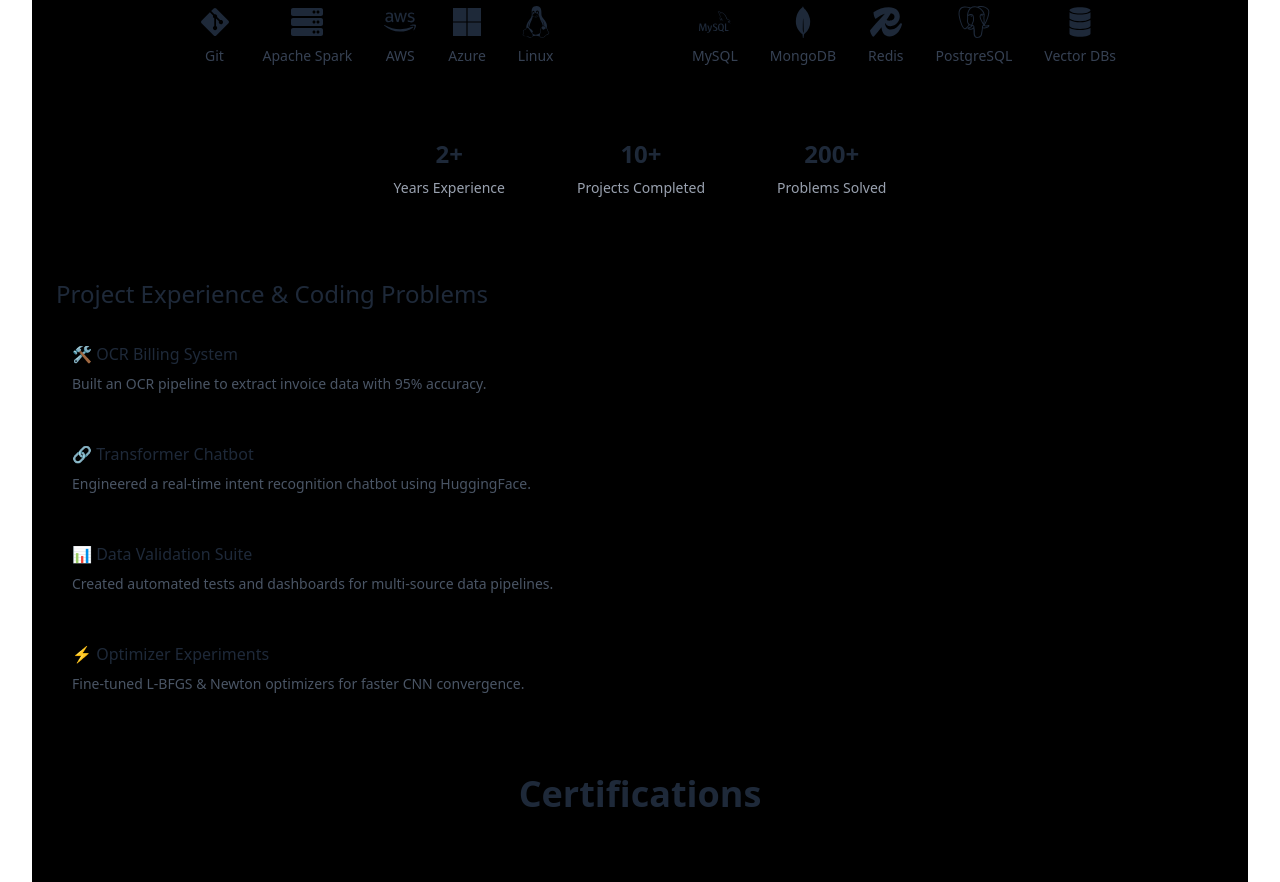
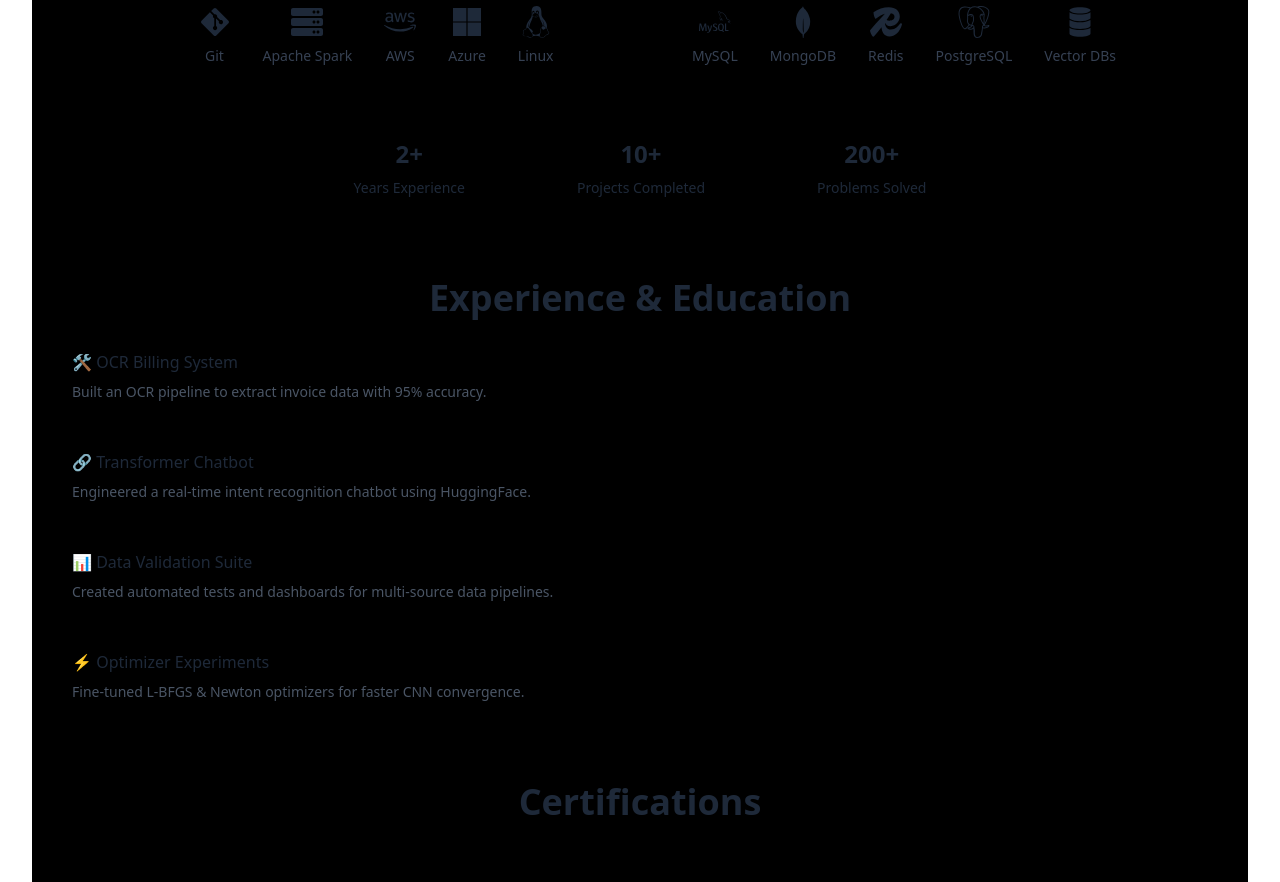
Before and after one commit to Charanvardhan/Portfolio, a Next.js app: page / in a window 1280 px wide. Shown: the part 1040-1922 px from the top of the page. Built offline with nearby package versions, Linux system fonts and the light colour scheme.

Commit message:
Increased the hover and updated the skills section

```diff
--- a/src/app/page.tsx
+++ b/src/app/page.tsx
@@ -197,7 +197,7 @@ export default function HomePage() {
 
         <div className="max-w-5xl py-8 mx-auto grid grid-cols-2 gap-8">
           {/* Programming & Scripting */}
-          <div className="p-6 bg-card rounded-lg shadow-md text-center transition-transform transform hover:-translate-y-2 hover:shadow-xl hover:bg-[#c0beb6] hover:text-[#594e46] duration-300">
+          <div className="p-6 bg-card rounded-lg shadow-md text-center transition-transform transform hover:-translate-y-4 hover:shadow-xl hover:bg-[#c0beb6] hover:text-[#594e46] duration-300">
             <h3 className="font-playfair text-xl text-secondary mb-4">
               Programming & Scripting
             </h3>
@@ -226,7 +226,7 @@ export default function HomePage() {
           </div>
 
           {/* Frameworks & Libraries */}
-          <div className="p-6 bg-card rounded-lg shadow-md text-center transition-transform transform hover:-translate-y-2 hover:shadow-xl hover:bg-[#c0beb6] hover:text-[#594e46] duration-300">
+          <div className="p-6 bg-card rounded-lg shadow-md text-center transition-transform transform hover:-translate-y-4 hover:shadow-xl hover:bg-[#c0beb6] hover:text-[#594e46] duration-300">
             <h3 className="font-playfair text-xl text-secondary mb-4">
               Frameworks & Libraries
             </h3>
@@ -255,7 +255,7 @@ export default function HomePage() {
           </div>
 
           {/* Tools & Platforms */}
-          <div className="p-6 bg-card rounded-lg shadow-md text-center transition-transform transform hover:-translate-y-2 hover:shadow-xl hover:bg-[#c0beb6] hover:text-[#594e46] duration-300">
+          <div className="p-6 bg-card rounded-lg shadow-md text-center transition-transform transform hover:-translate-y-4 hover:shadow-xl hover:bg-[#c0beb6] hover:text-[#594e46] duration-300">
             <h3 className="font-playfair text-xl text-secondary mb-4">
               Tools & Platforms
             </h3>
@@ -284,7 +284,7 @@ export default function HomePage() {
           </div>
 
           {/* Databases */}
-          <div className="p-6 bg-card rounded-lg shadow-md text-center transition-transform transform hover:-translate-y-2 hover:shadow-xl hover:bg-[#c0beb6] hover:text-[#594e46] duration-300">
+          <div className="p-6 bg-card rounded-lg shadow-md text-center transition-transform transform hover:-translate-y-4 hover:shadow-xl hover:bg-[#c0beb6] hover:text-[#594e46] duration-300">
             <h3 className="font-playfair text-xl text-secondary mb-4">
               Databases
             </h3>
@@ -345,28 +345,27 @@ export default function HomePage() {
         {/* Stats */}
         <div
           tabIndex="0"
-          className="flex flex-row justify-center items-stretch space-x-10"
+          className="flex flex-row justify-center items-stretch space-x-20"
         >
-          <div className="rounded-lg border bg-card text-card-foreground shadow-sm p-4 sm:p-6 text-center">
+          <div className="rounded-lg border bg-card text-card-foreground shadow-sm p-4 sm:p-6 text-center transition-transform transform hover:-translate-y-4 hover:shadow-xl hover:bg-[#c0beb6] hover:text-[#594e46] duration-300">
             <h3 className="text-2xl sm:text-3xl font-bold mb-2">2+</h3>
-            <p className="text-gray-400 text-sm sm:text-base">Years Experience</p>
+            <p className="text-sm sm:text-base">Years Experience</p>
           </div>
-          <div className="rounded-lg border bg-card text-card-foreground shadow-sm p-4 sm:p-6 text-center">
+          <div className="rounded-lg border bg-card text-card-foreground shadow-sm p-4 sm:p-6 text-center transition-transform transform hover:-translate-y-4 hover:shadow-xl hover:bg-[#c0beb6] hover:text-[#594e46] duration-300">
             <h3 className="text-2xl sm:text-3xl font-bold mb-2">10+</h3>
-            <p className="text-gray-400 text-sm sm:text-base">Projects Completed</p>
+            <p className="text-sm sm:text-base">Projects Completed</p>
           </div>
-          <div className="rounded-lg border bg-card text-card-foreground shadow-sm p-4 sm:p-6 text-center">
+          <div className="rounded-lg border bg-card text-card-foreground shadow-sm p-4 sm:p-6 text-center transition-transform transform hover:-translate-y-4 hover:shadow-xl hover:bg-[#c0beb6] hover:text-[#594e46] duration-300">
             <h3 className="text-2xl sm:text-3xl font-bold mb-2">200+</h3>
-            <p className="text-gray-400 text-sm sm:text-base">Problems Solved</p>
+            <p className="text-sm sm:text-base">Problems Solved</p>
           </div>
         </div>
       </section>
 
       <section id="projects" className="py-8 px-6 w-full bg-black">
         {/* Project Experience & Coding Problems */}
-        <div>
-          <h3 className="font-playfair text-2xl text-primary mb-4">
-            Project Experience & Coding Problems
+        <h3 className="font-playfair text-4xl text-primary text-center mb-4 font-bold">
+          Experience & Education
         </h3>
         <div className="grid grid-cols-1 sm:grid-cols-2 lg:grid-cols-4 gap-4">
           <div className="bg-secondary/10 p-4 rounded-lg">
@@ -394,9 +393,8 @@ export default function HomePage() {
             </p>
           </div>
         </div>
-        </div>
+      </section>
 
-      </section>
       <section id="certifications" className="py-8 px-6 w-full bg-black">
         {/* Certifications */}
         <h2 className="font-playfair text-4xl text-primary text-center mb-12 font-bold">
@@ -405,22 +403,22 @@ export default function HomePage() {
 
         {/* <div className="max-w-5xl mx-auto grid grid-cols-2 gap-8"> */}
           <div
-            // tabIndex="0"
+            tabIndex="0"
             className="flex flex-row justify-center items-stretch space-x-10"
           >
-            <div className="rounded-lg border bg-card text-card-foreground shadow-sm p-4 sm:p-6 text-center">
+            <div className="rounded-lg border bg-card text-card-foreground shadow-sm p-4 sm:p-6 text-center transition-transform transform hover:-translate-y-4 hover:shadow-xl hover:bg-[#c0beb6] hover:text-[#594e46] duration-300">
               <h3 className="text-1xl sm:text-1xl font-bold mb-2">AWS Certified Solutions Architect – Associate</h3>
               {/* <p className="text-gray-400 text-sm sm:text-base">Problems Solved</p> */}
             </div>
-            <div className="rounded-lg border bg-card text-card-foreground shadow-sm p-4 sm:p-6 text-center">
+            <div className="rounded-lg border bg-card text-card-foreground shadow-sm p-4 sm:p-6 text-center transition-transform transform hover:-translate-y-4 hover:shadow-xl hover:bg-[#c0beb6] hover:text-[#594e46] duration-300">
               <h3 className="text-1xl sm:text-1xl font-bold mb-2">Regression Models</h3>
               {/* <p className="text-gray-400 text-sm sm:text-base">Problems Solved</p> */}
             </div>
-            <div className="rounded-lg border bg-card text-card-foreground shadow-sm p-4 sm:p-6 text-center">
+            <div className="rounded-lg border bg-card text-card-foreground shadow-sm p-4 sm:p-6 text-center transition-transform transform hover:-translate-y-4 hover:shadow-xl hover:bg-[#c0beb6] hover:text-[#594e46] duration-300">
               <h3 className="text-1xl sm:text-1xl font-bold mb-2">AWS Computer Vision: Getting Started with GluonCV</h3>
               {/* <p className="text-gray-400 text-sm sm:text-base">Projects Completed</p> */}
             </div>
-            <div className="rounded-lg border bg-card text-card-foreground shadow-sm p-4 sm:p-6 text-center">
+            <div className="rounded-lg border bg-card text-card-foreground shadow-sm p-4 sm:p-6 text-center transition-transform transform hover:-translate-y-4 hover:shadow-xl hover:bg-[#c0beb6] hover:text-[#594e46] duration-300">
               <h3 className="text-1xl sm:text-1xl font-bold mb-2">Industrial IoT on Google Cloud</h3>
               {/* <p className="text-gray-400 text-sm sm:text-base">Years Experience</p> */}
             </div>
```
Lines whose indentation alone changed are shown as unchanged.
